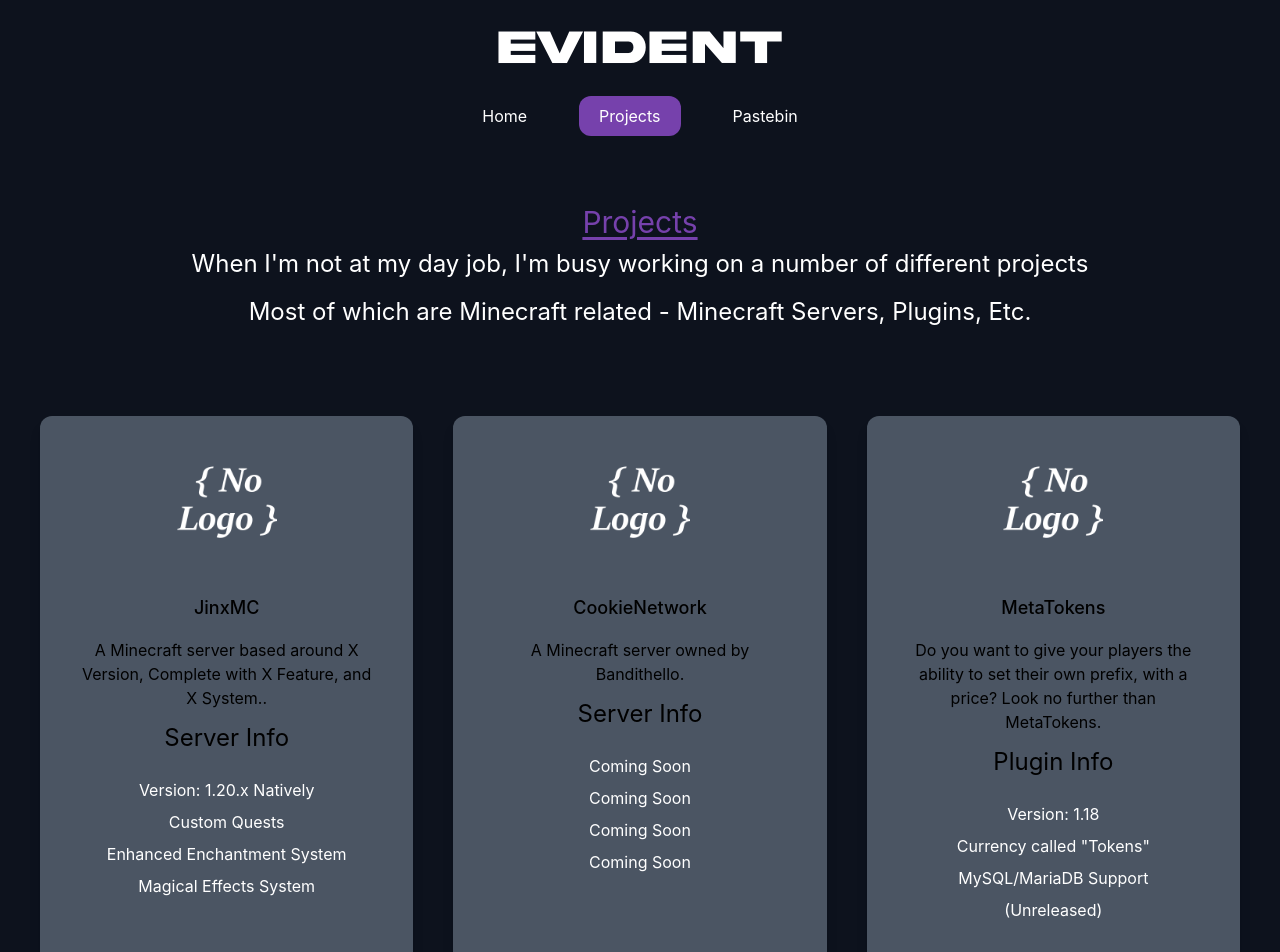
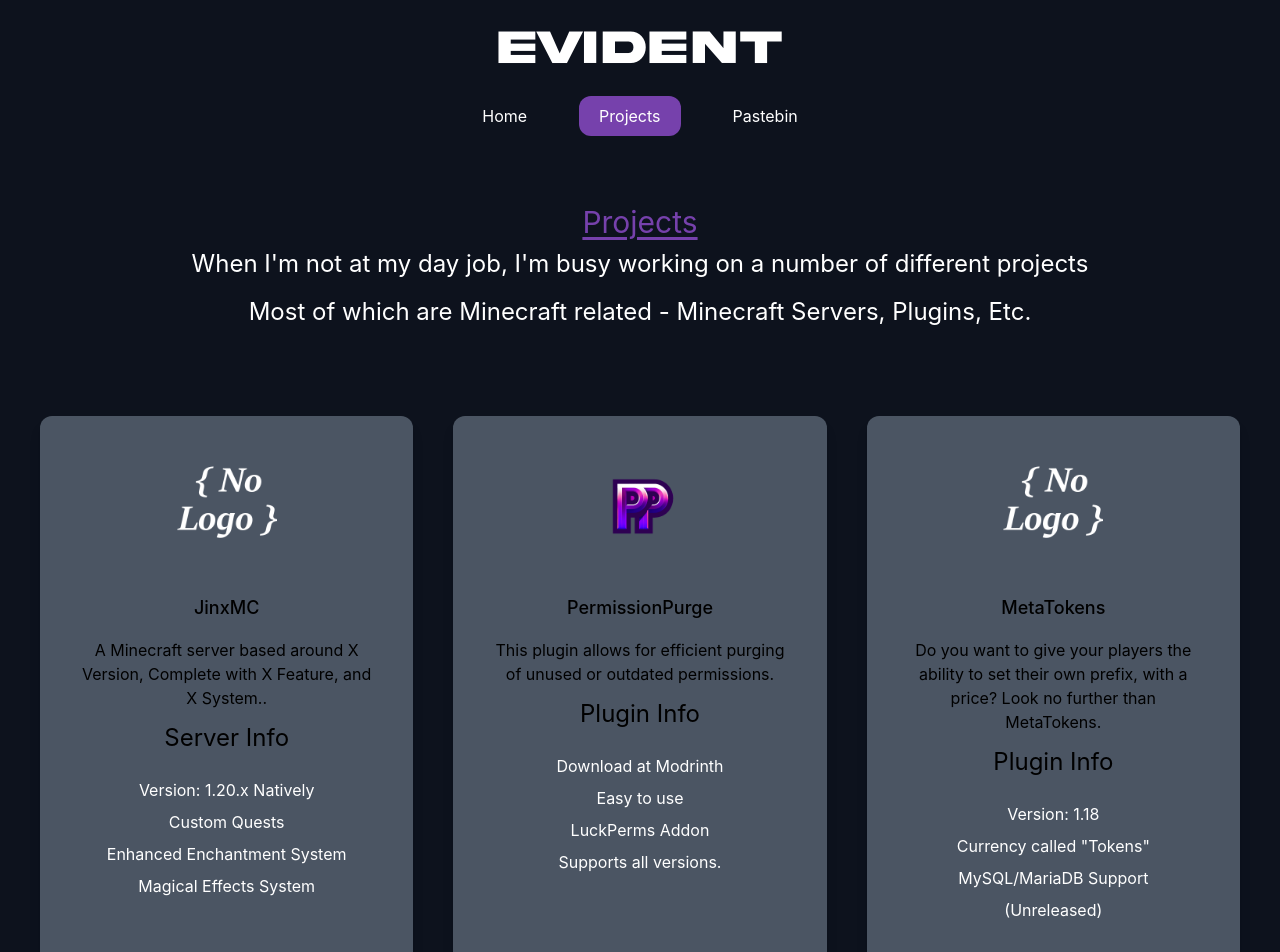
Before and after one commit to Evidentsinger14/portfolio, a Next.js app: page /projects in a window 1280 px wide. Shown: the top 952 px of the page. Built offline with nearby package versions, Linux system fonts and the light colour scheme.

Commit message:
+ PermissionPurge - Cookie Network

```diff
--- a/pages/projects.js
+++ b/pages/projects.js
@@ -2,7 +2,7 @@
 import Image from "next/image";
 
 import noLogo from "../public/images/projects/no-logo.png";
-
+import ppLogo from "../public/images/projects/pp-logo.png";
 export default function Projects() {
   return (
     <div>
@@ -49,18 +49,18 @@
               <p className="py-1 text-white">Magical Effects System</p>
             </div>
             <div className="text-center shadow-lg p-10 rounded-xl my-10 bg-gray-600 flex-1">
-              <Image src={noLogo} width={100} height={100} alt="" />
+              <Image src={ppLogo} width={100} height={100} alt="" />
               <h3 className="text-lg font-medium pt-8 pb-2 ">
-                CookieNetwork
+                PermissionPurge
               </h3>
               <p className="py-2">
-                A Minecraft server owned by Bandithello.
+                This plugin allows for efficient purging of unused or outdated permissions.
               </p>
-              <h4 className="text-2xl py-1 text-violet-500 pb-5">Server Info</h4>
-              <p className="py-1 text-white">Coming Soon</p>
-              <p className="py-1 text-white">Coming Soon</p>
-              <p className="py-1 text-white">Coming Soon</p>
-              <p className="py-1 text-white">Coming Soon</p>
+              <h4 className="text-2xl py-1 text-violet-500 pb-5">Plugin Info</h4>
+              <p className="py-1 text-white">Download at Modrinth</p>
+              <p className="py-1 text-white">Easy to use</p>
+              <p className="py-1 text-white">LuckPerms Addon</p>
+              <p className="py-1 text-white">Supports all versions.</p>
             </div>
             <div className="text-center shadow-lg p-10 rounded-xl my-10 bg-gray-600 flex-1">
               <Image src={noLogo} width={100} height={100} alt=""/>
```
Also changed, not shown: public/images/projects/pp-logo.png (added).
